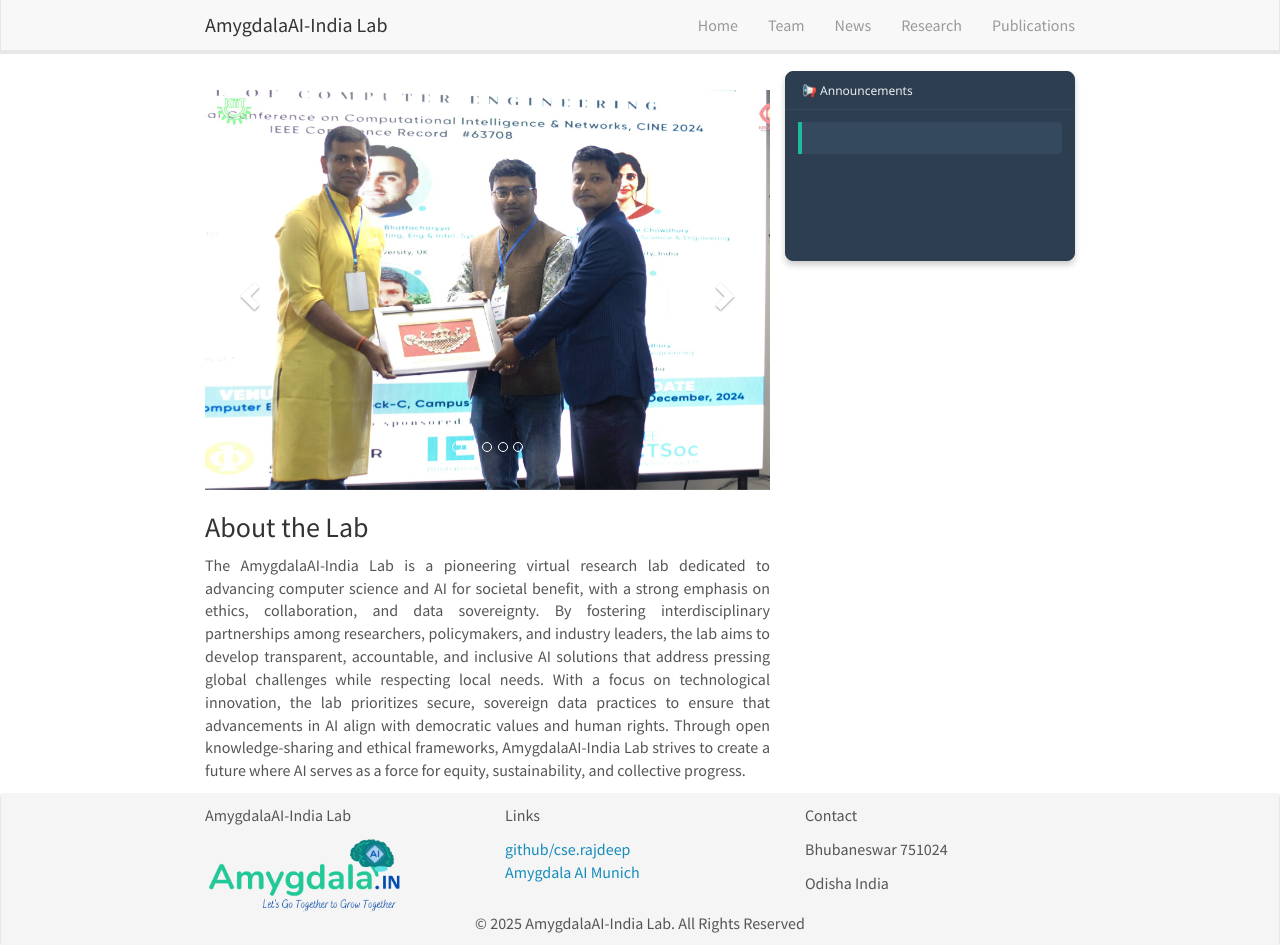
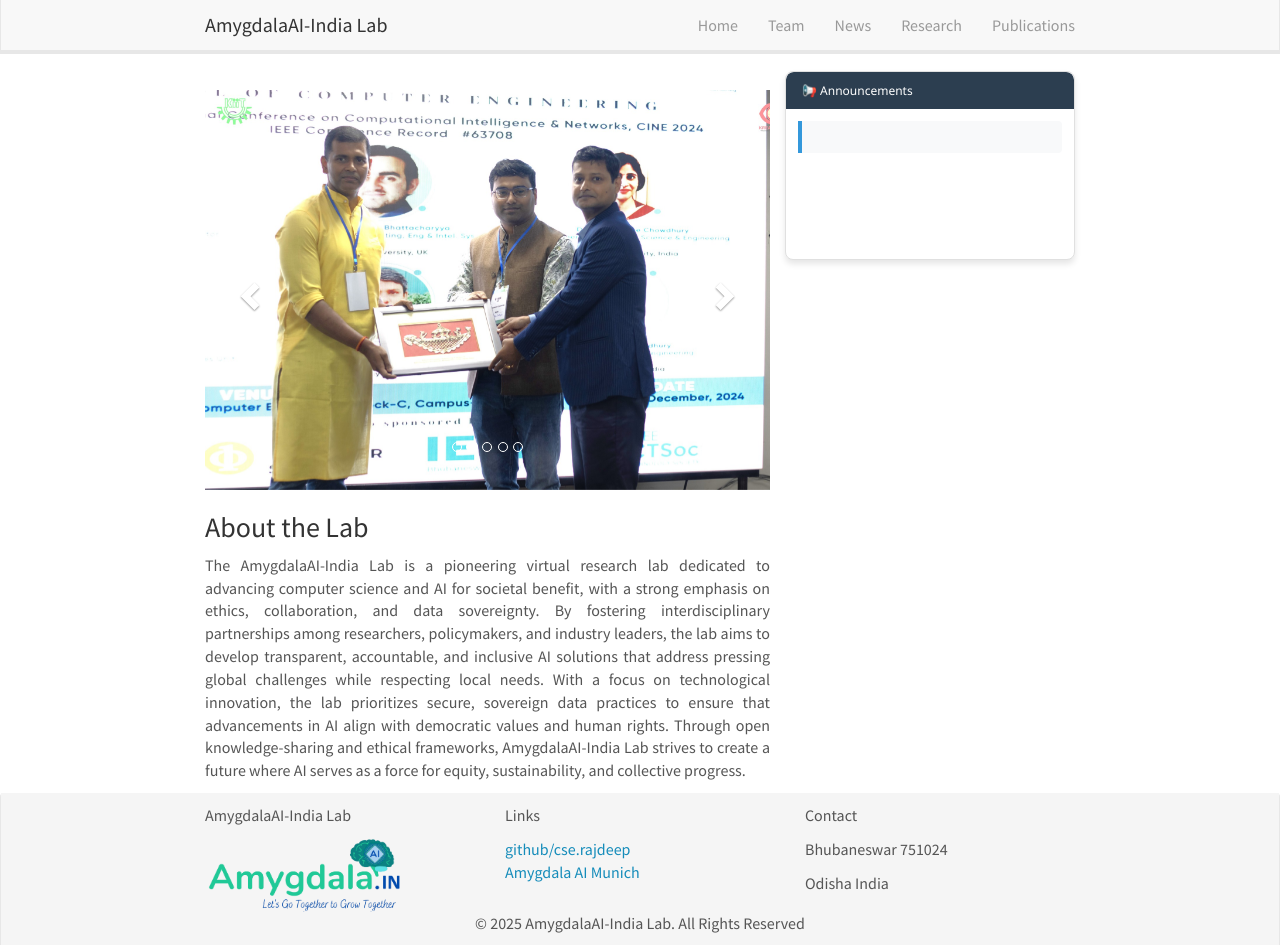
Before and after one commit to amygdalaaiindia/amygdalaaiindia.github.io, a Jekyll site: the page built from _pages/home.md, in a window 1280 px wide and 945 px high. Built offline with Jekyll 4.4.1, drawn with Linux system fonts in a browser that asks for light colours; nearby versions of some CDN libraries; comment, search, counter and statistics services are not loaded.

Commit message:
Update notice-board.html

```diff
--- a/_includes/notice-board.html
+++ b/_includes/notice-board.html
@@ -17,25 +17,23 @@
 
 <style>
   .notice-board {
-    background: #2c3e50;
+    background: #ffffff;
     border-radius: 8px;
-    box-shadow: 0 4px 6px rgba(0, 0, 0, 0.2);
-    border: 1px solid #2c3e50;
+    box-shadow: 0 4px 6px rgba(0, 0, 0, 0.1);
+    border: 1px solid #e0e0e0;
     padding: 0;
     max-width: 350px;
     overflow: hidden;
     font-family: 'Segoe UI', Tahoma, Geneva, Verdana, sans-serif;
-    color: #ecf0f1;
   }
 
   .notice-header {
     background: #2c3e50;
-    color: #ecf0f1;
+    color: white;
     padding: 12px 16px;
     margin: 0;
     font-size: 1.2rem;
     border-radius: 8px 8px 0 0;
-    border-bottom: 1px solid #34495e;
   }
 
   .notices-container {
@@ -44,8 +42,8 @@
   }
 
   .notice-item {
-    background: #34495e;
-    border-left: 4px solid #1abc9c;
+    background: #f8f9fa;
+    border-left: 4px solid #3498db;
     padding: 12px;
     border-radius: 0 4px 4px 0;
     transition: opacity 0.5s ease;
@@ -61,51 +59,28 @@
   }
 
   .notice-title {
-    color: #ecf0f1;
+    color: #2c3e50;
     margin: 0 0 4px 0;
     font-size: 1.1rem;
   }
 
   .notice-date {
-    color: #bdc3c7;
+    color: #7f8c8d;
     display: block;
     margin-bottom: 8px;
     font-size: 0.85rem;
   }
 
   .notice-content {
-    color: #ecf0f1;
+    color: #1abc9c;
     line-height: 1.5;
     font-size: 0.95rem;
   }
 
-  .notice-content p {
-    margin: 8px 0 0 0;
-  }
-
   .no-notices {
-    color: #bdc3c7;
+    color: #7f8c8d;
     text-align: center;
     padding: 20px;
     font-style: italic;
   }
-
-  /* Scrollbar styling */
-  .notices-container::-webkit-scrollbar {
-    width: 6px;
-  }
-
-  .notices-container::-webkit-scrollbar-track {
-    background: #2c3e50;
-    border-radius: 3px;
-  }
-
-  .notices-container::-webkit-scrollbar-thumb {
-    background: #7f8c8d;
-    border-radius: 3px;
-  }
-
-  .notices-container::-webkit-scrollbar-thumb:hover {
-    background: #95a5a6;
-  }
 </style>
```
